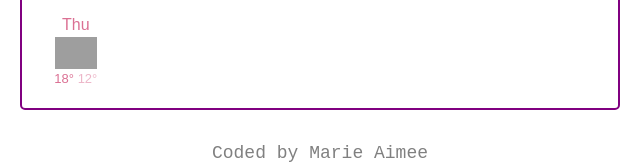
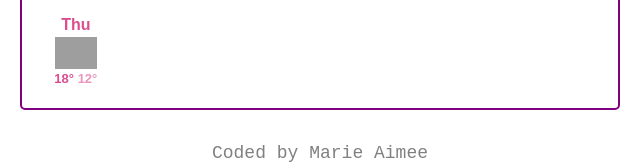
Before and after one commit to Marie-Aimee-N/Vanilla-Weather-App, a plain HTML site: page index.html in a window 1280 px wide. Shown: the part 244-411 px from the top of the page, 320-960 px from the left. Drawn offline with nearby package versions, Linux system fonts and the light colour scheme; no server answers; grey boxes are pictures that could not be loaded.

Commit message:
updated css
Updated font color on the forecast. and increased the font weight.

```diff
--- a/src/style.css
+++ b/src/style.css
@@ -85,20 +85,22 @@ li:first-letter {
 .weather-forecast {
   margin-top: 20px;
   text-align: center;
-  color: palevioletred;
+  color: rgb(204, 3, 97);
+  font-weight: bold;
 }
 
 .weather-forecast-date {
   font-size: 16px;
-  opacity: 1;
+  opacity: 0.7;
 }
 
 .weather-forecast-temperature-min {
-  opacity: 0.5;
+  opacity: 0.6;
 }
 
 .weather-forecast-temperatures {
   font-size: 13px;
+  opacity: 0.7;
 }
 footer {
   color: grey;
```
